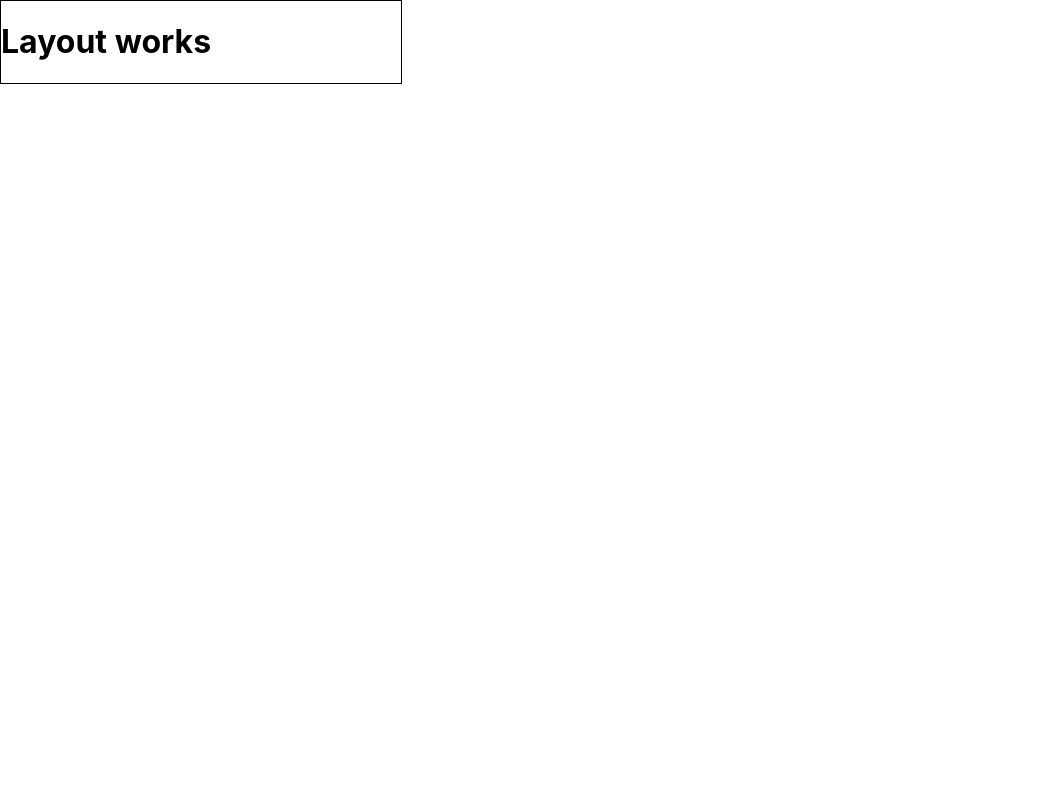
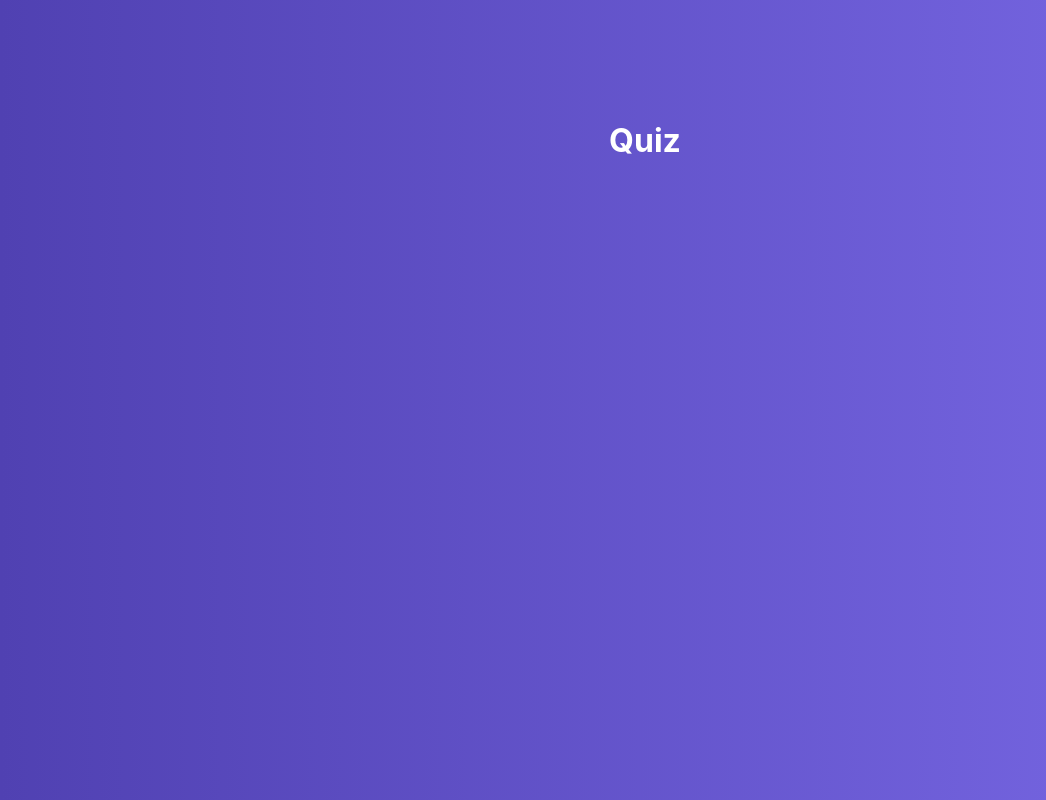
Before and after one commit to Bluesman66/react-quiz, a React app: page / in a window 1280 px wide. Shown: the whole page, without its empty margins (0-1046 px from the left). Built offline with nearby package versions, Linux system fonts and the light colour scheme.

Commit message:
4. Создание главной страницы

```diff
--- a/src/App.js
+++ b/src/App.js
@@ -1,12 +1,11 @@
 import { Layout } from './hoc';
+import { Quiz } from './containers';
 import React from 'react';
 
 function App() {
 	return (
 		<Layout>
-			<div style={{ width: 400, border: '1px solid black' }}>
-				<h1>Layout works</h1>
-			</div>
+			<Quiz />
 		</Layout>
 	);
 }
--- /dev/null
+++ b/src/components/index.js
@@ -0,0 +1,3 @@
+import ActiveQuiz from './ActiveQuiz/ActiveQuiz';
+
+export { ActiveQuiz };
--- /dev/null
+++ b/src/containers/Quiz/Quiz.js
@@ -0,0 +1,15 @@
+import React, { useState } from 'react';
+
+import s from './Quiz.module.scss';
+
+const Quiz = () => {
+	const [quiz, setQuiz] = useState([]);
+
+	return (
+		<div className={s.Quiz}>
+			<h1>Quiz</h1>
+		</div>
+	);
+};
+
+export default Quiz;
--- /dev/null
+++ b/src/containers/Quiz/Quiz.module.scss
@@ -0,0 +1,13 @@
+.Quiz {
+	display: flex;
+	justify-content: center;
+	padding-top: 100px;
+	flex-grow: 1;
+	width: 100%;
+	background: linear-gradient(90deg, #5041b2 0%, #7969e6 100%);
+
+	& h1 {
+		color: #fff;
+		margin-left: 10px;
+	}
+}
--- /dev/null
+++ b/src/containers/index.js
@@ -0,0 +1,3 @@
+import Quiz from './Quiz/Quiz';
+
+export { Quiz };
```
Also changed, not shown: src/components/ActiveQuiz/ActiveQuiz.js (added, +8 -0 lines), src/components/ActiveQuiz/ActiveQuiz.module.scss (added), src/hoc/Layout/Layout.js (line endings or trailing spaces).
